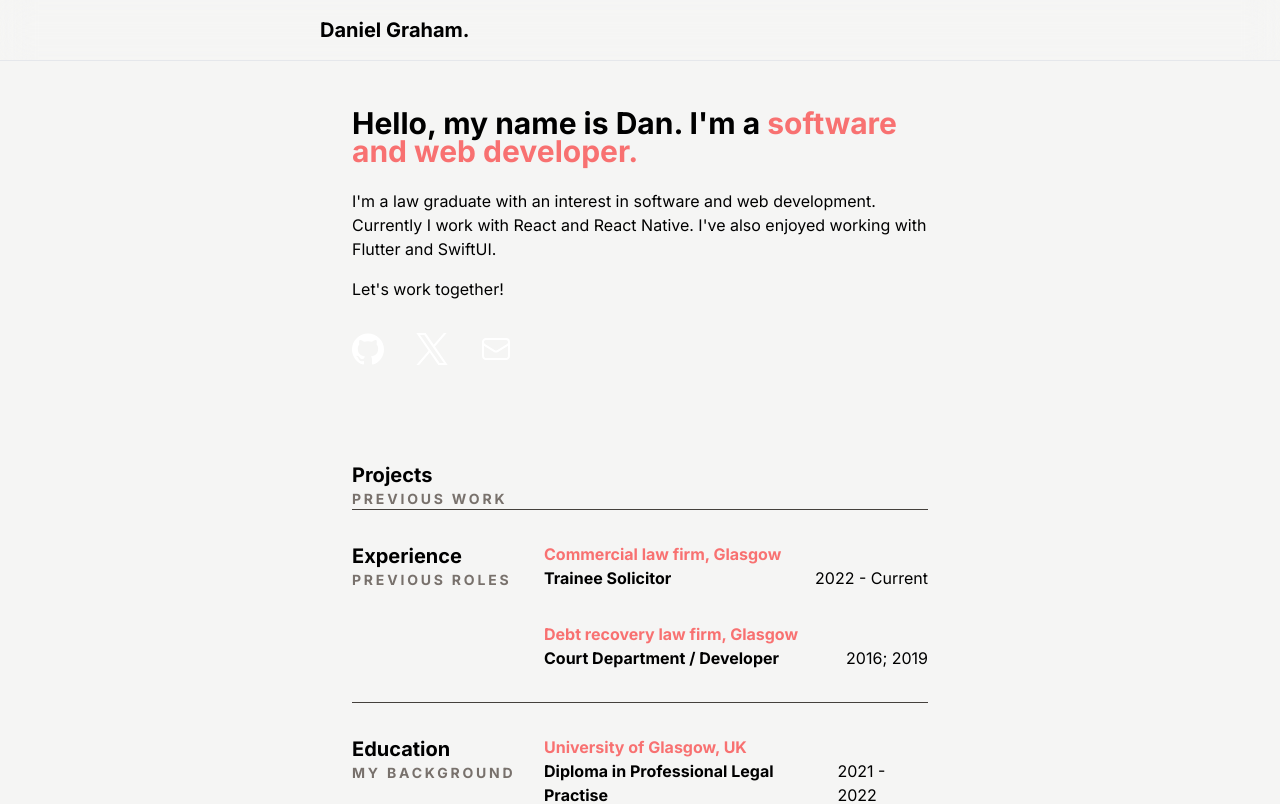
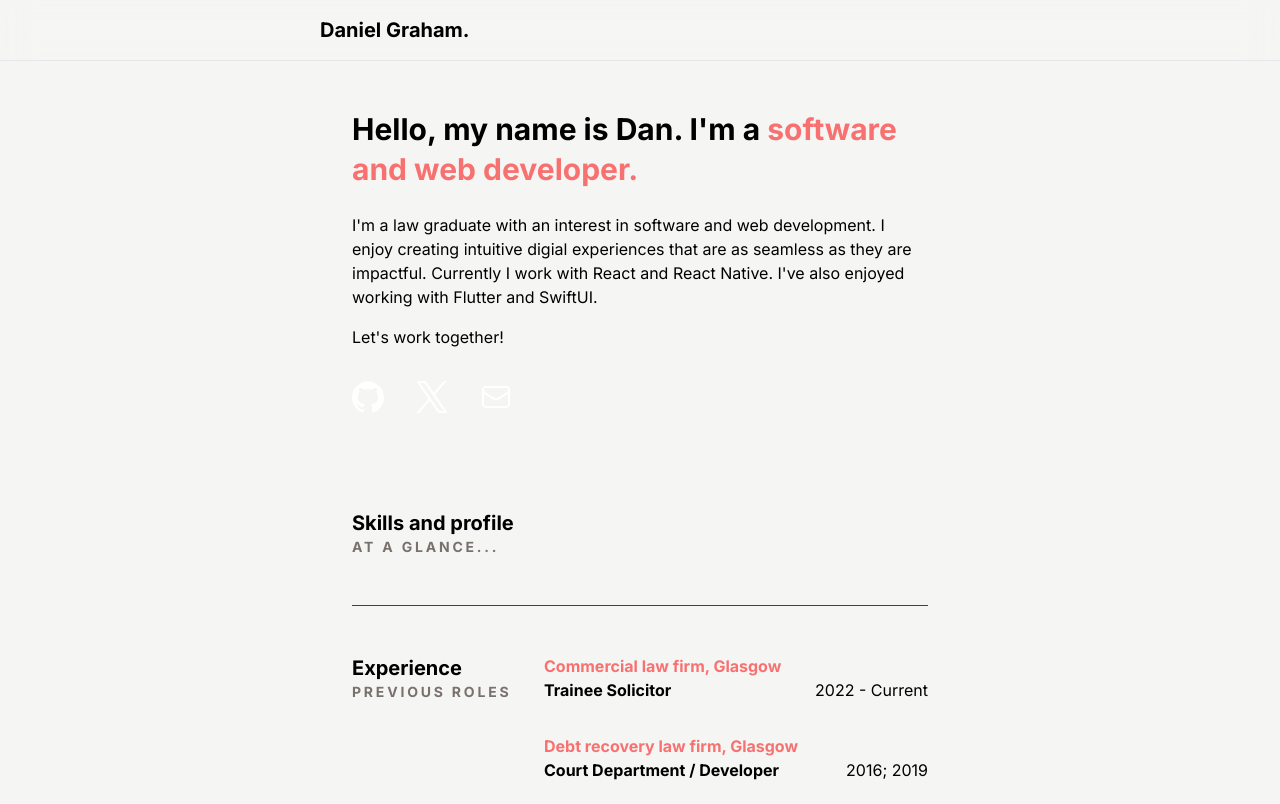
Before and after one commit to dangraham99/portfolio-2024, a Next.js app: page / in a window 1280 px wide. Shown: the top 804 px of the page. Built offline with nearby package versions, Linux system fonts and the light colour scheme.

Commit message:
padding fix

```diff
--- a/src/app/page.js
+++ b/src/app/page.js
@@ -12,22 +12,21 @@ export default function Home() {
 
 
   return (
-    <main className="  ">
+    <main className="">
       <Header />
       <div class="mx-auto xl:w-1/2 md:w-2/3 px-8 min-h-screen">
-        <div class="mb-24">
+        <div class="mb-12">
           <Hero />
         </div>
 
 
-
-
-        <Section title="Projects" subtitle="Previous work">
+        <Section title="Skills and profile" subtitle="At a glance...">
 
 
 
 
         </Section>
+
 
         <Section title="Experience" subtitle="Previous roles">
 
--- a/src/components/home/CVEntry.jsx
+++ b/src/components/home/CVEntry.jsx
@@ -2,7 +2,7 @@ import React from 'react'
 
 function CvEntry(props) {
     return (
-        <div className='mb-8'>
+        <div className=''>
             <h2 className='font-semibold text-red-400'>{props.institution}</h2>
             <div className='mb-8'>
                 <div class="flex justify-between mb-4">
--- a/src/components/home/Hero.jsx
+++ b/src/components/home/Hero.jsx
@@ -4,13 +4,13 @@ function Hero() {
     return (
         <div>
             <div className="my-8 tracking-tigher">
-                <p className="font-semibold text-3xl  mb-6 leading-7">Hello, my name is Dan. I'm a <span className='text-red-400'>software and web developer.</span> </p>
-                <p className="leading-6">I'm a law graduate with an interest in software and web development. Currently I work with React and React Native. I've also enjoyed working with Flutter and SwiftUI.</p>
+                <p className="mb-6 text-3xl font-semibold leading-10">Hello, my name is Dan. I'm a <span className='text-red-400'>software and web developer.</span> </p>
+                <p className="leading-6">I'm a law graduate with an interest in software and web development. I enjoy creating intuitive digial experiences that are as seamless as they are impactful. Currently I work with React and React Native. I've also enjoyed working with Flutter and SwiftUI.</p>
                 <p className='mt-4'>Let's work together!</p>
             </div>
-            <div className="flex space-x-8  tracking-widest text-sm uppercase underline mt-2 font-regular text-red-400 ">
-                <svg role="img" className='cursor-pointer transition duration-50 hover:-translate-y-1 fill-white h-8 w-8' viewBox="0 0 24 24" xmlns="http://www.w3.org/2000/svg"><title>Follow on GitHub</title><path d="M12 .297c-6.63 0-12 5.373-12 12 0 5.303 3.438 9.8 8.205 11.385.6.113.82-.258.82-.577 0-.285-.01-1.04-.015-2.04-3.338.724-4.042-1.61-4.042-1.61C4.422 18.07 3.633 17.7 3.633 17.7c-1.087-.744.084-.729.084-.729 1.205.084 1.838 1.236 1.838 1.236 1.07 1.835 2.809 1.305 3.495.998.108-.776.417-1.305.76-1.605-2.665-.3-5.466-1.332-5.466-5.93 0-1.31.465-2.38 1.235-3.22-.135-.303-.54-1.523.105-3.176 0 0 1.005-.322 3.3 1.23.96-.267 1.98-.399 3-.405 1.02.006 2.04.138 3 .405 2.28-1.552 3.285-1.23 3.285-1.23.645 1.653.24 2.873.12 3.176.765.84 1.23 1.91 1.23 3.22 0 4.61-2.805 5.625-5.475 5.92.42.36.81 1.096.81 2.22 0 1.606-.015 2.896-.015 3.286 0 .315.21.69.825.57C20.565 22.092 24 17.592 24 12.297c0-6.627-5.373-12-12-12" /></svg>
-                <svg className='cursor-pointer transition duration-50 hover:-translate-y-1 fill-white h-8 w-8' viewBox="0 0 1200 1227" fill="none" xmlns="http://www.w3.org/2000/svg">
+            <div className="flex mt-2 space-x-8 text-sm tracking-widest text-red-400 underline uppercase font-regular ">
+                <svg role="img" className='w-8 h-8 transition cursor-pointer duration-50 hover:-translate-y-1 fill-white' viewBox="0 0 24 24" xmlns="http://www.w3.org/2000/svg"><title>Follow on GitHub</title><path d="M12 .297c-6.63 0-12 5.373-12 12 0 5.303 3.438 9.8 8.205 11.385.6.113.82-.258.82-.577 0-.285-.01-1.04-.015-2.04-3.338.724-4.042-1.61-4.042-1.61C4.422 18.07 3.633 17.7 3.633 17.7c-1.087-.744.084-.729.084-.729 1.205.084 1.838 1.236 1.838 1.236 1.07 1.835 2.809 1.305 3.495.998.108-.776.417-1.305.76-1.605-2.665-.3-5.466-1.332-5.466-5.93 0-1.31.465-2.38 1.235-3.22-.135-.303-.54-1.523.105-3.176 0 0 1.005-.322 3.3 1.23.96-.267 1.98-.399 3-.405 1.02.006 2.04.138 3 .405 2.28-1.552 3.285-1.23 3.285-1.23.645 1.653.24 2.873.12 3.176.765.84 1.23 1.91 1.23 3.22 0 4.61-2.805 5.625-5.475 5.92.42.36.81 1.096.81 2.22 0 1.606-.015 2.896-.015 3.286 0 .315.21.69.825.57C20.565 22.092 24 17.592 24 12.297c0-6.627-5.373-12-12-12" /></svg>
+                <svg className='w-8 h-8 transition cursor-pointer duration-50 hover:-translate-y-1 fill-white' viewBox="0 0 1200 1227" fill="none" xmlns="http://www.w3.org/2000/svg">
                     <title>Follow on X</title>
                     <path d="M714.163 519.284L1160.89 0H1055.03L667.137 450.887L357.328 0H0L468.492 681.821L0 1226.37H105.866L515.491 750.218L842.672 1226.37H1200L714.137 519.284H714.163ZM569.165 687.828L521.697 619.934L144.011 79.6944H306.615L611.412 515.685L658.88 583.579L1055.08 1150.3H892.476L569.165 687.854V687.828Z" fill="white" />
                 </svg>
--- a/src/components/home/Section.jsx
+++ b/src/components/home/Section.jsx
@@ -5,9 +5,9 @@ function Section(props) {
 
 
     return (
-        <div className='flex md:flex-row flex-col space-y-4 md:space-y-0 mt-8 border-b border-stone-700'>
-            <div class="sticky z-30 top-8 md:w-1/3">
-                <h1 className='font-semibold text-xl'>{props.title}</h1>
+        <div className='flex flex-col py-12 space-y-4 border-b md:flex-row md:space-y-0 border-stone-700'>
+            <div class="flex-col md:w-1/3">
+                <h1 className='text-xl font-semibold'>{props.title}</h1>
                 <h2 className='uppercase font-semibold text-sm tracking-[.2em] text-stone-500'>{props.subtitle}</h2>
             </div>
             <div class="md:w-2/3">
```
